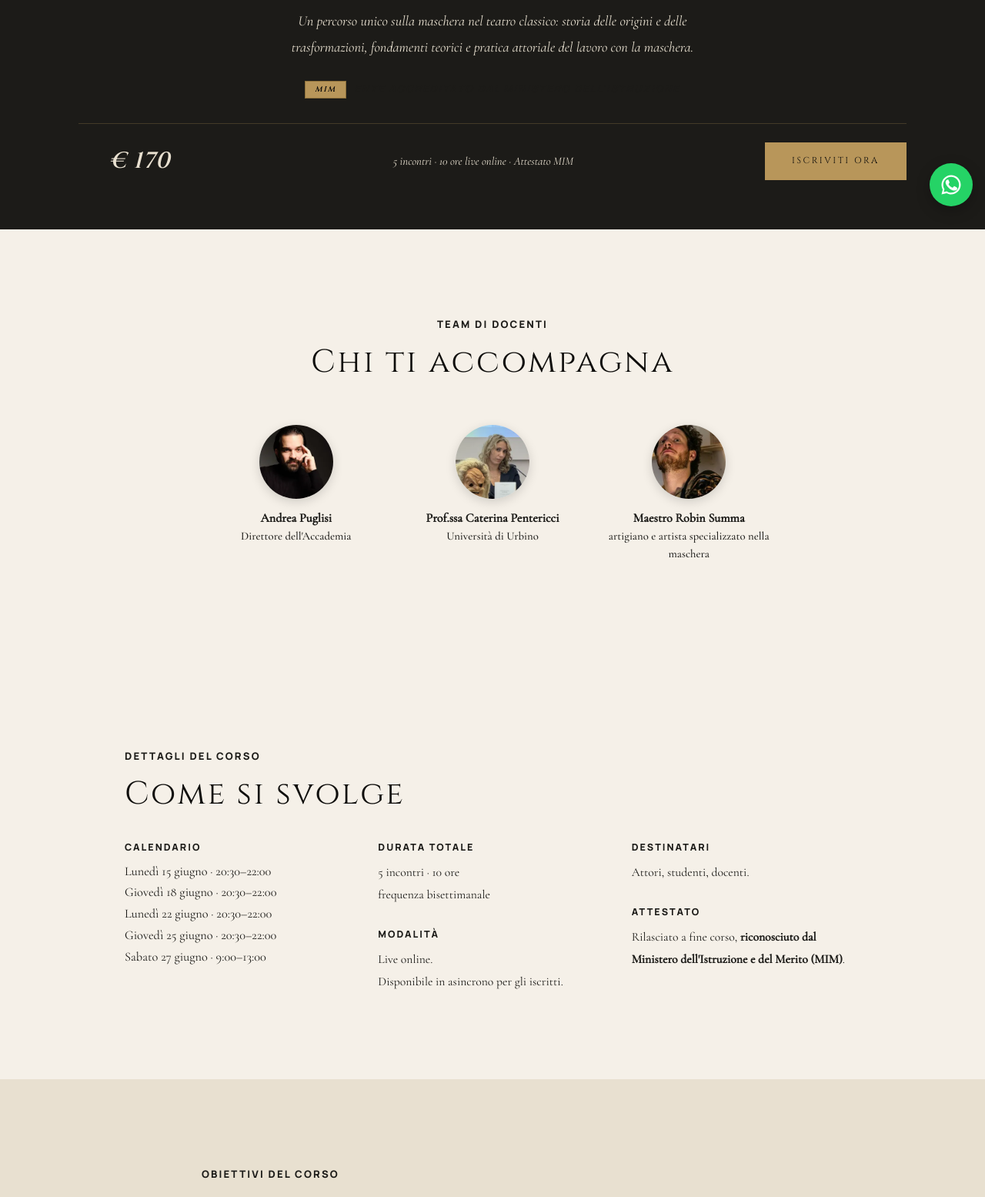
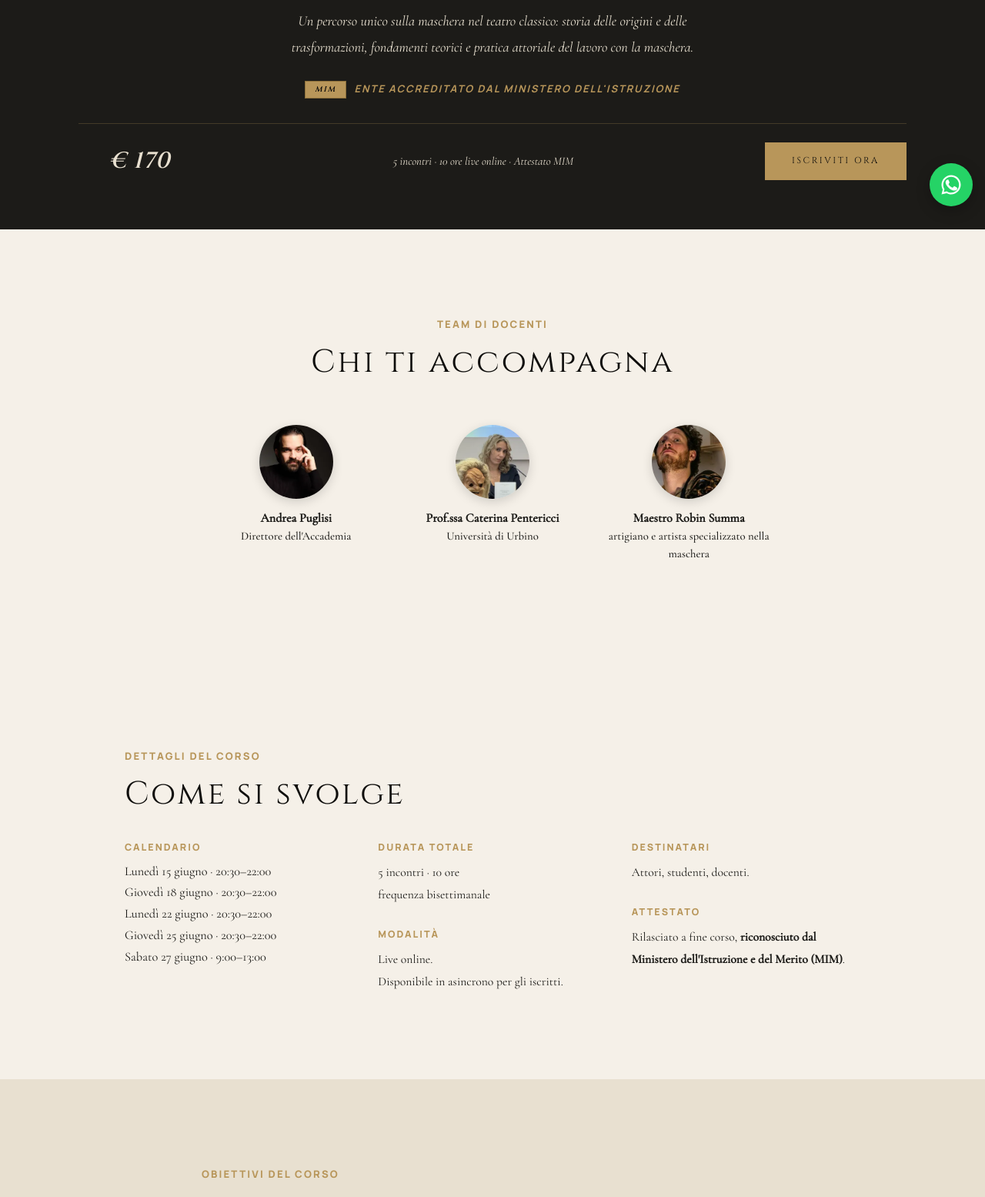
Before and after one commit to grecolatinovivo-create/prosopon, a plain HTML site: page corso-maschera-classica.html in a window 1280 px wide. Shown: the part 508-2063 px from the top of the page at 77% size. Drawn offline with nearby package versions, Linux system fonts and the light colour scheme.

Commit message:
Update corso-maschera-classica.html

```diff
--- a/corso-maschera-classica.html
+++ b/corso-maschera-classica.html
@@ -103,7 +103,7 @@
     }
     .hero-cta-mini__info {
       font-size: 0.92rem;
-      color: var(--color-grafite);
+      color: var(--color-avorio);
       margin: 0;
       flex: 1 1 auto;
       min-width: 0;
@@ -173,10 +173,10 @@
   <section class="hero-pagina">
     <div class="contenitore">
       <p style="margin-bottom:0.6rem;"><a href="formazione.html#online" style="color:var(--color-link); text-decoration:underline; text-underline-offset:3px; font-size:0.92rem;"><span aria-hidden="true">&larr;</span> Torna ai corsi online</a></p>
-      <span class="etichetta" style="color:var(--color-grafite);">Prima edizione &middot; Corso Online</span>
+      <span class="etichetta" style="">Prima edizione &middot; Corso Online</span>
       <h1 style="margin:0.8rem 0 1rem;">Storia, teoria e pratica attoriale della maschera classica</h1>
       <p>Un percorso unico sulla maschera nel teatro classico: storia delle origini e delle trasformazioni, fondamenti teorici e pratica attoriale del lavoro con la maschera.</p>
-      <p style="margin-top:1.2rem;"><span class="badge-accreditamento" aria-label="Ministero dell'Istruzione e del Merito">MIM</span> <span style="font-family:'Manrope',sans-serif; font-size:0.82rem; letter-spacing:0.14em; text-transform:uppercase; color:var(--color-grafite); font-weight:700; margin-left:0.4rem;">Ente accreditato dal Ministero dell'Istruzione</span></p>
+      <p style="margin-top:1.2rem;"><span class="badge-accreditamento" aria-label="Ministero dell'Istruzione e del Merito">MIM</span> <span style="font-family:'Manrope',sans-serif; font-size:0.82rem; letter-spacing:0.14em; text-transform:uppercase; color:var(--color-oro); font-weight:700; margin-left:0.4rem;">Ente accreditato dal Ministero dell'Istruzione</span></p>
 
       <!-- R34 — Mini-CTA hero: prezzo visibile + bottone Iscriviti sopra la fold -->
       <div class="hero-cta-mini">
@@ -191,7 +191,7 @@
   <section class="sezione">
     <div class="contenitore" style="max-width:920px;">
       <div class="titolo-sezione" style="text-align:center; margin-bottom:2.5rem;">
-        <span class="etichetta" style="color:var(--color-grafite);">Team di docenti</span>
+        <span class="etichetta" style="">Team di docenti</span>
         <h2 style="margin:0.8rem 0;">Chi ti accompagna</h2>
       </div>
 
@@ -237,13 +237,13 @@
   <section class="sezione sezione--avorio">
     <div class="contenitore" style="max-width:1020px;">
       <div class="titolo-sezione" style="text-align:left; margin-bottom:2rem;">
-        <span class="etichetta" style="color:var(--color-grafite);">Dettagli del corso</span>
+        <span class="etichetta" style="">Dettagli del corso</span>
         <h2 style="margin:0.8rem 0;">Come si svolge</h2>
       </div>
 
       <div class="griglia-3" style="gap:2rem;">
         <div>
-          <p class="etichetta" style="color:var(--color-grafite); font-size:0.78rem;">Calendario</p>
+          <p class="etichetta" style=" font-size:0.78rem;">Calendario</p>
           <p style="font-size:1.02rem; margin-top:0.4rem; line-height:1.7;">
             Luned&igrave; 15 giugno &middot; 20:30&ndash;22:00<br>
             Gioved&igrave; 18 giugno &middot; 20:30&ndash;22:00<br>
@@ -254,18 +254,18 @@
         </div>
 
         <div>
-          <p class="etichetta" style="color:var(--color-grafite); font-size:0.78rem;">Durata totale</p>
+          <p class="etichetta" style=" font-size:0.78rem;">Durata totale</p>
           <p style="font-size:0.98rem; margin-top:0.4rem;">5 incontri &middot; 10 ore<br>frequenza bisettimanale</p>
 
-          <p class="etichetta" style="color:var(--color-grafite); margin-top:1.6rem; font-size:0.78rem;">Modalit&agrave;</p>
+          <p class="etichetta" style=" margin-top:1.6rem; font-size:0.78rem;">Modalit&agrave;</p>
           <p style="font-size:0.98rem; margin-top:0.4rem;">Live online.<br>Disponibile in asincrono per gli iscritti.</p>
         </div>
 
         <div>
-          <p class="etichetta" style="color:var(--color-grafite); font-size:0.78rem;">Destinatari</p>
+          <p class="etichetta" style=" font-size:0.78rem;">Destinatari</p>
           <p style="font-size:0.98rem; margin-top:0.4rem;">Attori, studenti, docenti.</p>
 
-          <p class="etichetta" style="color:var(--color-grafite); margin-top:1.6rem; font-size:0.78rem;">Attestato</p>
+          <p class="etichetta" style=" margin-top:1.6rem; font-size:0.78rem;">Attestato</p>
           <p style="font-size:0.98rem; margin-top:0.4rem;">Rilasciato a fine corso, <strong>riconosciuto dal Ministero dell'Istruzione e del Merito (MIM)</strong>.</p>
         </div>
       </div>
@@ -276,7 +276,7 @@
   <section class="sezione sezione--avorio-scuro">
     <div class="contenitore" style="max-width:820px;">
       <div class="titolo-sezione" style="text-align:left; margin-bottom:1.5rem;">
-        <span class="etichetta" style="color:var(--color-grafite);">Obiettivi del corso</span>
+        <span class="etichetta" style="">Obiettivi del corso</span>
         <h2 style="margin:0.8rem 0;">Cosa imparerai</h2>
       </div>
 
@@ -296,7 +296,7 @@
   <section class="sezione">
     <div class="contenitore" style="max-width:880px;">
       <div class="titolo-sezione" style="text-align:left; margin-bottom:2rem;">
-        <span class="etichetta" style="color:var(--color-grafite);">Struttura del percorso</span>
+        <span class="etichetta" style="">Struttura del percorso</span>
         <h2 style="margin:0.8rem 0;">Le cinque sessioni</h2>
         <p style="margin-top:0.8rem; font-size:1rem; color:var(--color-grafite);">Il programma qui sotto è indicativo: i docenti potranno modulare contenuti e tempi in funzione del gruppo e delle priorità di lavoro.</p>
       </div>
@@ -351,7 +351,7 @@
   <!-- ============ CTA FINALE ============ -->
   <section class="sezione" style="background:var(--color-avorio-scuro); text-align:center;">
     <div class="contenitore" style="max-width:560px;">
-      <p class="etichetta" style="color:var(--color-grafite); margin-bottom:0.6rem;">Iscrizioni aperte &middot; Posti limitati</p>
+      <p class="etichetta" style=" margin-bottom:0.6rem;">Iscrizioni aperte &middot; Posti limitati</p>
       <h2>Pronto a iscriverti?</h2>
       <p style="margin:1rem 0 0.4rem; font-family:var(--font-titolo); font-size:2.4rem; color:var(--color-oro); letter-spacing:0.03em;">&euro; 170</p>
       <p style="font-size:0.92rem; color:var(--color-grafite); margin-bottom:1.8rem;">Pagamento sicuro tramite Stripe &middot; Conferma immediata</p>
@@ -368,7 +368,7 @@
   <section class="sezione">
     <div class="contenitore" style="max-width:820px;">
       <div class="titolo-sezione" style="text-align:left; margin-bottom:2rem;">
-        <span class="etichetta" style="color:var(--color-grafite);">Domande frequenti</span>
+        <span class="etichetta" style="">Domande frequenti</span>
         <h2 style="margin:0.8rem 0;">FAQ</h2>
       </div>
 
@@ -453,7 +453,7 @@
             </button>
           </h3>
           <div class="faq-risposta" id="faq-r6" role="region" aria-labelledby="faq-q6" hidden style="padding-top:0.8rem;">
-            <p style="font-size:1rem;">Per esigenze particolari di rateizzazione, scrivici a <a href="mailto:centroprosopon@gmail.com" style="color:var(--color-link); text-decoration:underline; font-weight:500;">centroprosopon@gmail.com</a> prima di iscriverti: valutiamo insieme la soluzione.</p>
+            <p style="font-size:1rem;">S&igrave;. Per questo corso &egrave; attivo il pagamento a rate tramite <strong>Klarna</strong>: clicca sul pulsante di iscrizione e seleziona Klarna come metodo di pagamento al checkout.</p>
           </div>
         </div>
 
```
